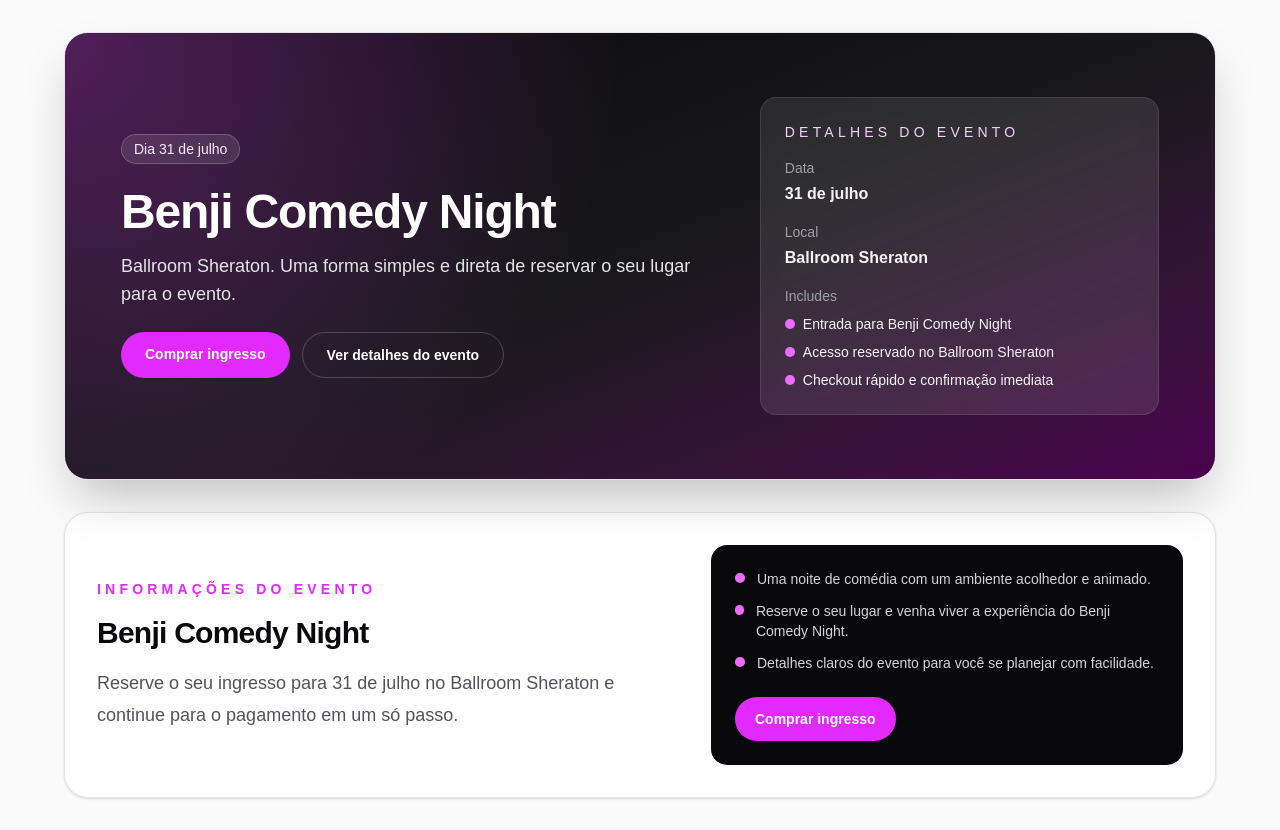
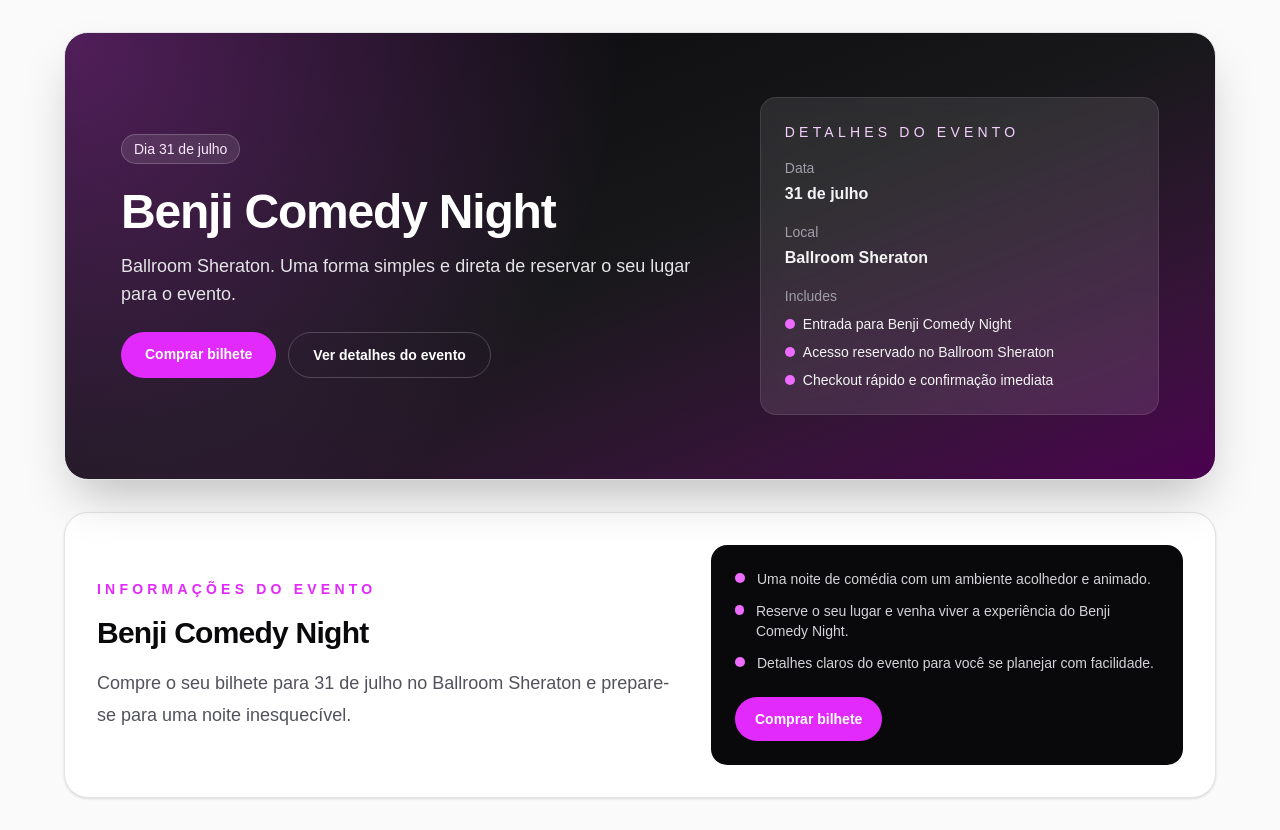
Before and after one commit to Stivifortes/benjicomedia-tickets, a Next.js app: page / in a window 1280 px wide. Built offline with nearby package versions, Linux system fonts and the light colour scheme.

Commit message:
feat: correct some typos

```diff
--- a/app/buy/page.tsx
+++ b/app/buy/page.tsx
@@ -2,7 +2,7 @@
 
 export const metadata = {
   title: "Buy Ticket | Benji Media",
-  description: "Reserve your ticket and get redirected to your payment link.",
+  description: "Buy your ticket for the Benji Comedy Night event.",
 };
 
 export default function BuyPage() {
--- a/app/page.tsx
+++ b/app/page.tsx
@@ -20,7 +20,7 @@
               Benji Comedy Night
             </h2>
             <p className="max-w-2xl text-lg leading-8 text-zinc-600">
-              Reserve o seu ingresso para 31 de julho no Ballroom Sheraton e continue para o pagamento em um só passo.
+              Compre o seu bilhete para 31 de julho no Ballroom Sheraton e prepare-se para uma noite inesquecível.
             </p>
           </div>
 
@@ -37,7 +37,7 @@
               href="/buy"
               className="mt-6 inline-flex rounded-full bg-fuchsia-500 px-5 py-3 text-sm font-semibold text-white transition hover:bg-fuchsia-400"
             >
-              Comprar ingresso
+              Comprar bilhete
             </Link>
           </div>
         </section>
--- a/components/BuyForm.tsx
+++ b/components/BuyForm.tsx
@@ -36,7 +36,7 @@
 
     if (!response.ok) {
       setStatus("error");
-      setMessage(payload.error ?? "We could not reserve your ticket right now.");
+      setMessage(payload.error ?? "Erro ao reservar o seu bilhete. Tente novamente mais tarde. Ou compre no RESTAURANTE CARAVELA");
       return;
     }
 
@@ -47,7 +47,7 @@
     <form onSubmit={handleSubmit} className="space-y-5 rounded-3xl border border-zinc-200 bg-white p-6 shadow-sm">
       <div className="space-y-2">
         <p className="text-sm font-semibold uppercase tracking-[0.3em] text-fuchsia-500">Dados do cliente</p>
-        <h2 className="text-2xl font-semibold text-zinc-900">Reserve o seu ingresso</h2>
+        <h2 className="text-2xl font-semibold text-zinc-900">Compre o seu bilhete</h2>
         <p className="text-sm text-zinc-600">
           Vamos atribuir o próximo EasyLink disponível automaticamente e redirecionar você para concluir o pagamento.
         </p>
--- a/components/Hero.tsx
+++ b/components/Hero.tsx
@@ -28,7 +28,7 @@
               href="/buy"
               className="rounded-full bg-fuchsia-500 px-6 py-3 text-sm font-semibold text-white transition hover:bg-fuchsia-400"
             >
-              Comprar ingresso
+              Comprar bilhete
             </Link>
             <a
               href="#details"
```
